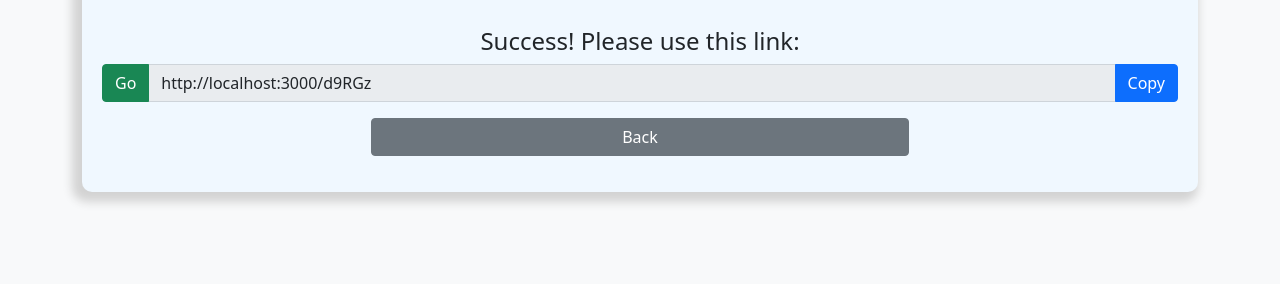
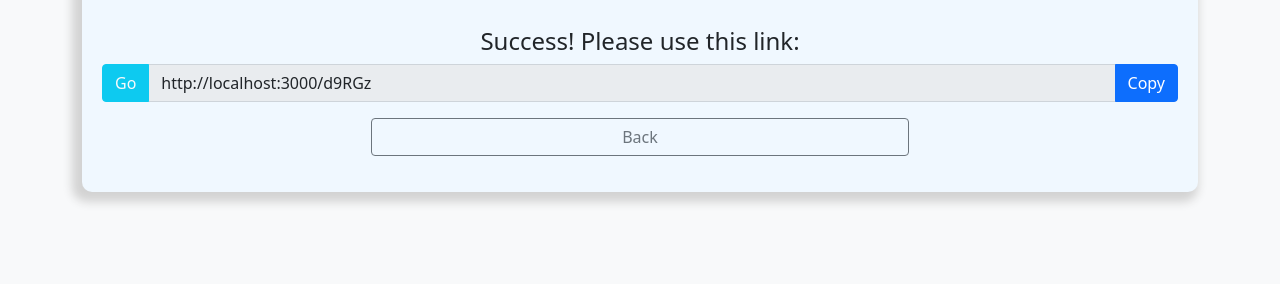
Before and after one commit to Richie-Yang/url-shortener, a Node server app: page /urls/600000000000000000000001 in a window 1280 px wide. Shown: the part 516-800 px from the top of the page. Run offline with Node 20, Linux system fonts and the light colour scheme; data comes from the database, SQL or seed files in the repository; some libraries are stand-ins or nearby versions.

Commit message:
feat: change button color in reuslt.hbs

```diff
--- a/views/result.hbs
+++ b/views/result.hbs
@@ -1,13 +1,13 @@
 <h4 class="mb-2">Success! Please use this link:</h4>
 
 <div class="input-group">
-  <a class="btn btn-success" href="{{url.shortened_URL}}" target="_blank">Go</a>
+  <a class="btn btn-info text-light" href="{{url.shortened_URL}}" target="_blank">Go</a>
   <input id="output-url" type="text" class="form-control" value="{{url.shortened_URL}}" disabled>
   <button id="copy-button" class="btn btn-primary" type="button" data-bs-container="body" data-bs-toggle="popover"
     data-bs-placement="bottom" data-bs-content="Copied">Copy</button>
 </div>
 
-<a class="btn btn-secondary w-50 my-3" href="/">Back</a>
+<a class="btn btn-outline-secondary w-50 my-3" href="/">Back</a>
 
 
 <script src="/javascripts/copy.js"></script>
```
